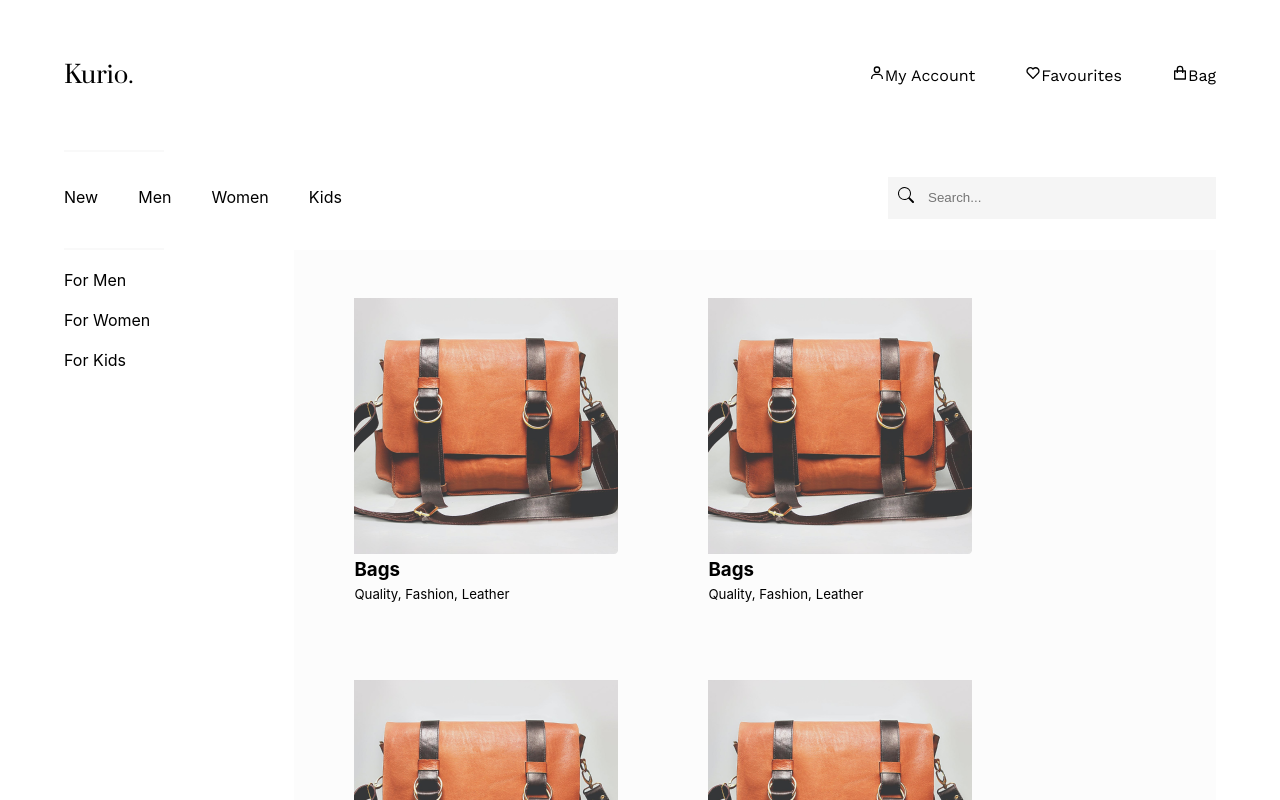
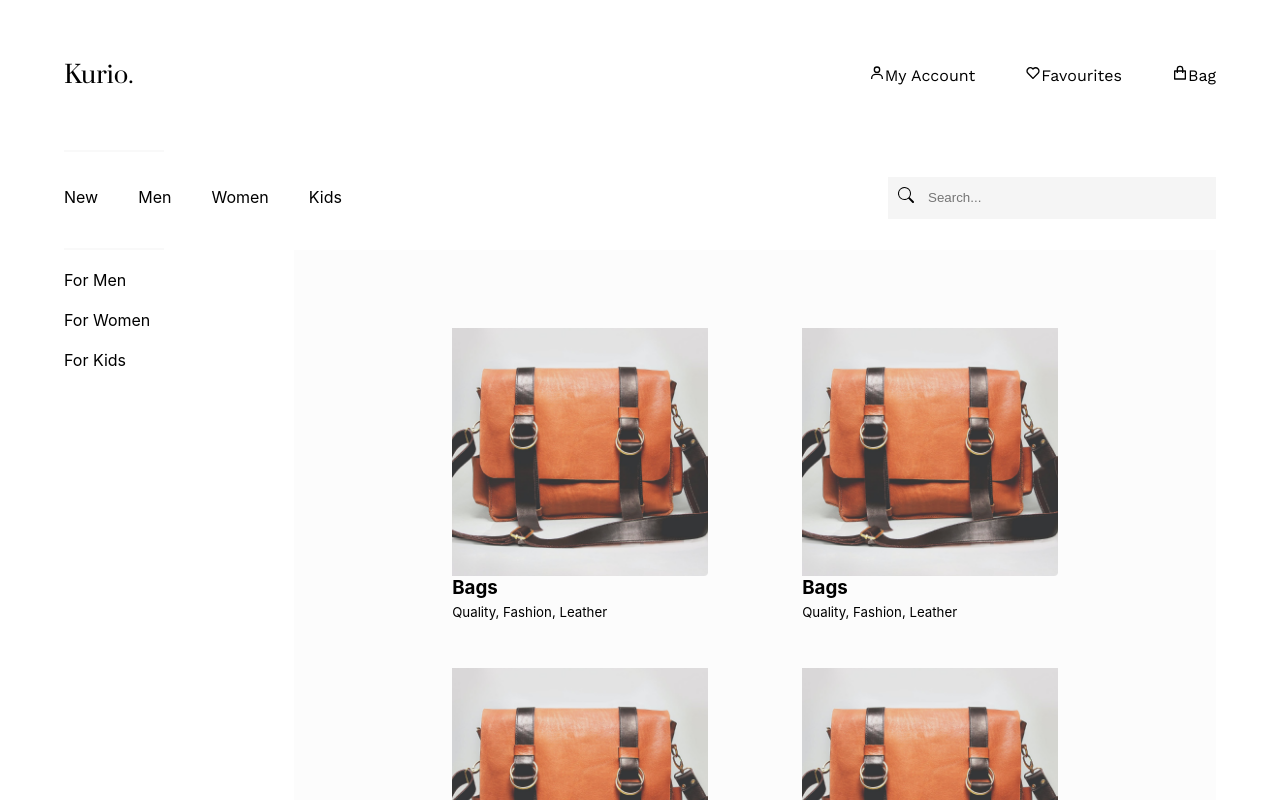
Before and after one commit to MarcSoliman/kurio-shop-app, a React (Create React App) app in the folder client/: page / in a window 1280 px wide. Shown: the top 800 px of the page. Built offline with nearby package versions, Linux system fonts and the light colour scheme.

Commit message:
Polishing CSS Grid wrapping of products

```diff
--- a/client/src/components/productpage/productpagebody/rightpanelproducts/rightpanel.scss
+++ b/client/src/components/productpage/productpagebody/rightpanelproducts/rightpanel.scss
@@ -4,11 +4,10 @@
   flex: 0.8;
 
   .products-wrapper {
-    display: flex;
-
-    align-content: center;
-    flex-wrap: wrap;
-    gap: 30px;
+    padding: 30px;
+    display: grid;
+    grid-template-columns: repeat(auto-fill, 350px);
+    justify-content: center;
 
     margin-bottom: 30px;
   }
--- a/client/src/components/productpage/productpagebody/rightpanelproducts/rightpanelproduct.scss
+++ b/client/src/components/productpage/productpagebody/rightpanelproducts/rightpanelproduct.scss
@@ -1,6 +1,10 @@
 .product-wrapper {
-  margin-left: 60px;
+  width: 256px;
   margin-top: 48px;
+  display: flex;
+  justify-self: center;
+  flex-direction: column;
+
   h5 {
     font-weight: 400;
     margin-top: 5px;
```
